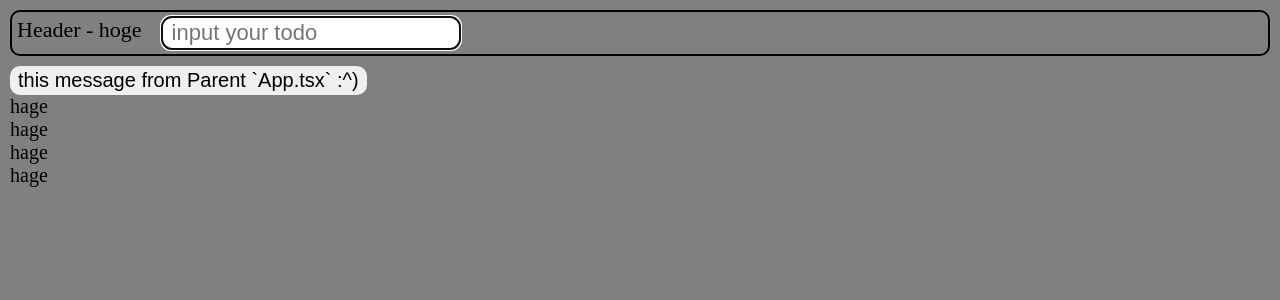
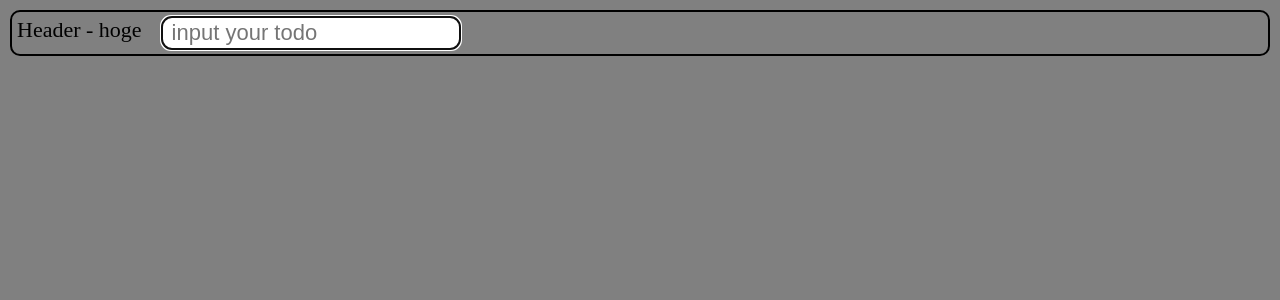
Before and after one commit to Lootmann/react-todo, a React (Create React App) app: page / in a window 1280 px wide. Shown: the top 300 px of the page. Built offline with nearby package versions, Linux system fonts and the light colour scheme.

Commit message:
App.tsx: remove no longer used tsx, and using setTodos state, show ul>li todo-list :^)

```diff
--- a/src/components/App.tsx
+++ b/src/components/App.tsx
@@ -1,14 +1,12 @@
 import React from "react";
 import "../styles/app.css";
-import { Button } from "./Button";
 import { Form } from "./Form";
 
 export function App() {
-  const [hoge, setHoge] = React.useState("hage");
+  const [todos, setTodos] = React.useState<string[]>([]);
 
   function showHoge(todoInput: string) {
-    console.log(todoInput);
-    setHoge(todoInput);
+    setTodos([...todos, todoInput]);
   }
 
   return (
@@ -19,17 +17,11 @@ export function App() {
         <Form showHoge={showHoge} />
       </header>
 
-      <div className="test">
-        {/* component :^) */}
-        <Button message={"this message from Parent `App.tsx` :^)"} />
-      </div>
-
       <div className="todo-list">
         <ul>
-          <li>{hoge}</li>
-          <li>{hoge}</li>
-          <li>{hoge}</li>
-          <li>{hoge}</li>
+          {todos.map((todo, index) => {
+            return <li key={index}>{todo}</li>;
+          })}
         </ul>
       </div>
     </div>
--- a/src/components/Button.tsx
+++ /dev/null
@@ -1,6 +0,0 @@
-import React from "react";
-import "../styles/button.css";
-
-export function Button(props: { message: string }) {
-  return <button className="button">{props.message}</button>;
-}
--- a/src/components/Form.tsx
+++ b/src/components/Form.tsx
@@ -10,6 +10,8 @@ export function Form(props: any) {
     props.showHoge(todo);
   }
 
+  // controlled component
+  // every input changes run this handleChange Function
   function handleChange(e: React.ChangeEvent<HTMLInputElement>) {
     e.preventDefault();
     setTodo(e.target.value);
--- a/src/styles/button.css
+++ /dev/null
@@ -1,12 +0,0 @@
-/* utils */
-.button {
-  font-size: 20px;
-  padding: 3px 8px;
-  border-radius: 10px;
-}
-
-.button:hover {
-  background-color: brown;
-  color: white;
-  transition: all 200ms ease-out;
-}
```
